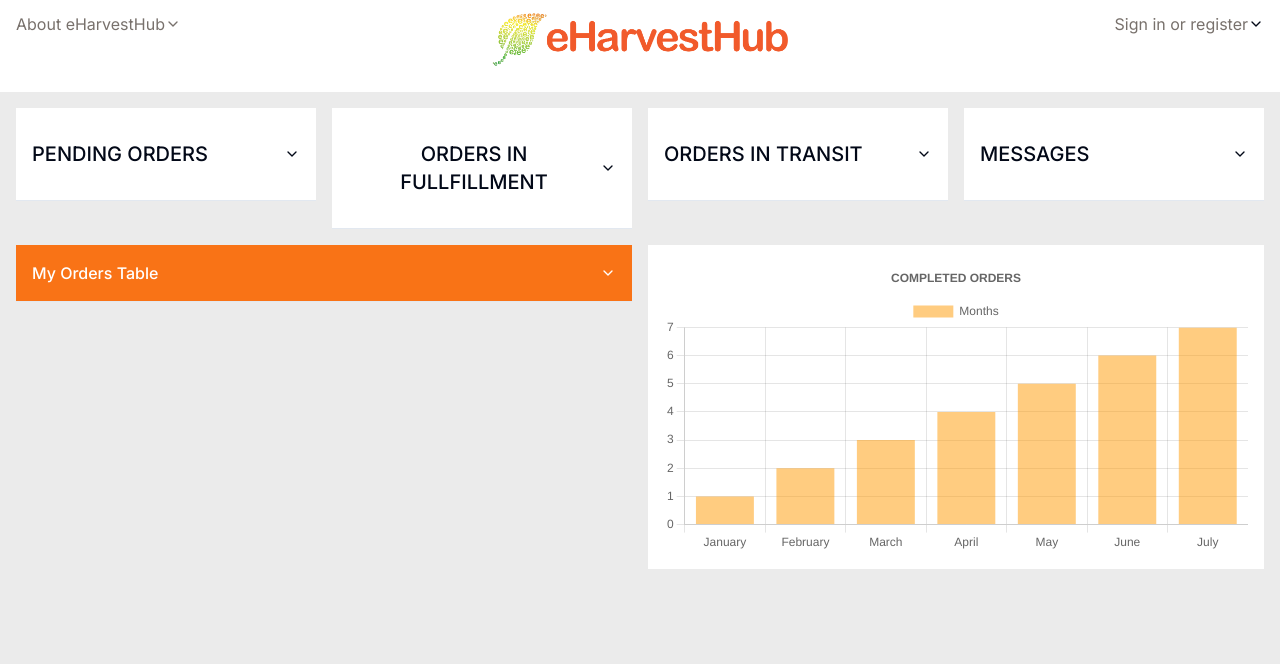
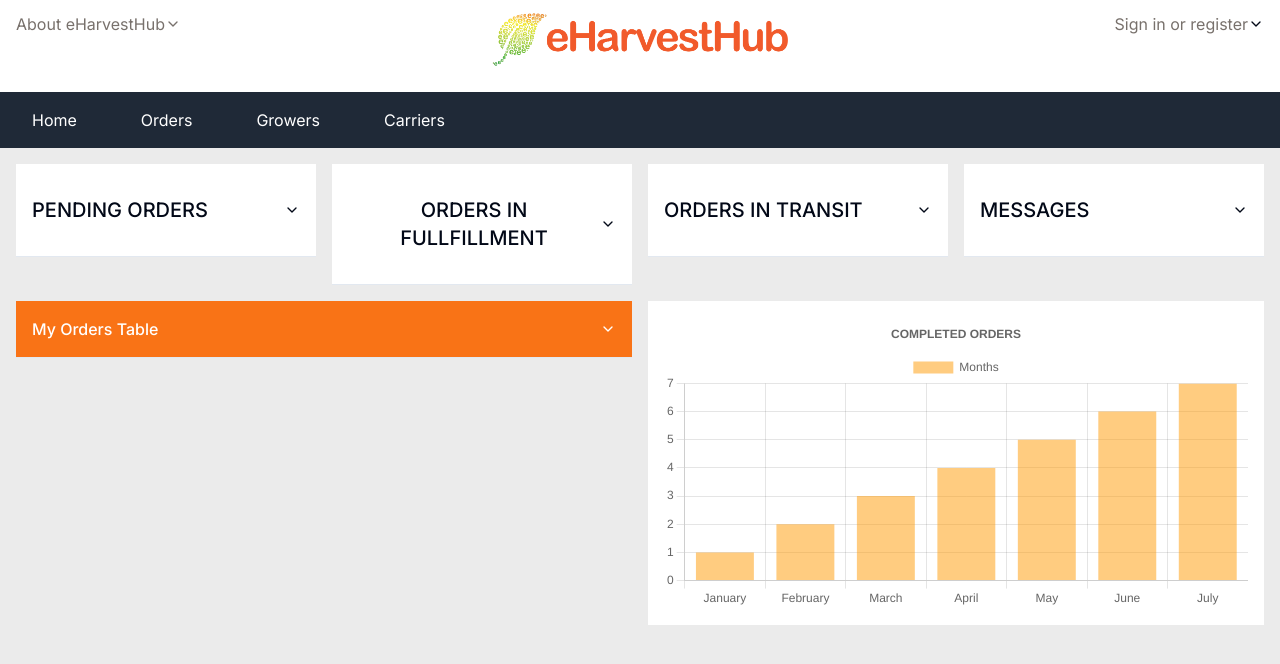
Before and after one commit to ehhMoises/ehh-next-marketplace, a Next.js app: page /retailer/orders in a window 1280 px wide. Shown: the top 664 px of the page. Built offline with nearby package versions, Linux system fonts and the light colour scheme.

Commit message:
menu bar

```diff
--- /dev/null
+++ b/app/(Retailer)/retailer/orders/navigation.tsx
@@ -0,0 +1,23 @@
+'use client';
+
+import Link from 'next/link';
+import { FC } from 'react';
+
+export const NavigationMenuRetailer: FC = () => {
+  return (
+    <div className="w-full bg-gray-800 text-white flex mb-4">
+      <Link href="/retailer" className="py-4 px-8 hover:bg-black">
+        Home
+      </Link>
+      <Link href="/retailer/orders" className="py-4 px-8 hover:bg-black">
+        Orders
+      </Link>
+      <Link href="/" className="py-4 px-8 hover:bg-black">
+        Growers
+      </Link>
+      <Link href="/" className="py-4 px-8 hover:bg-black">
+        Carriers
+      </Link>
+    </div>
+  );
+};
--- a/app/(Retailer)/retailer/orders/page.tsx
+++ b/app/(Retailer)/retailer/orders/page.tsx
@@ -4,12 +4,14 @@ import { OrdersCards } from '../OrdersCards';
 import { data } from './data';
 import { MyOrdersTable } from '../MyOrdersTable';
 import { RetailerChart } from './chart';
+import { NavigationMenuRetailer } from './navigation';
 
 const OrdersRetailer: FC = () => (
   <main className="flex min-h-screen">
     <section className="flex flex-col w-full">
       <MainNavigationHeader />
-      <div className="p-4">
+      <NavigationMenuRetailer />
+      <div className="p-4 pt-0">
         <div className="grid grid-cols-1 md:grid-cols-2 xl:grid-cols-4 gap-4">
           {data.map((item, index) => (
             <OrdersCards key={index} {...item} />
```
